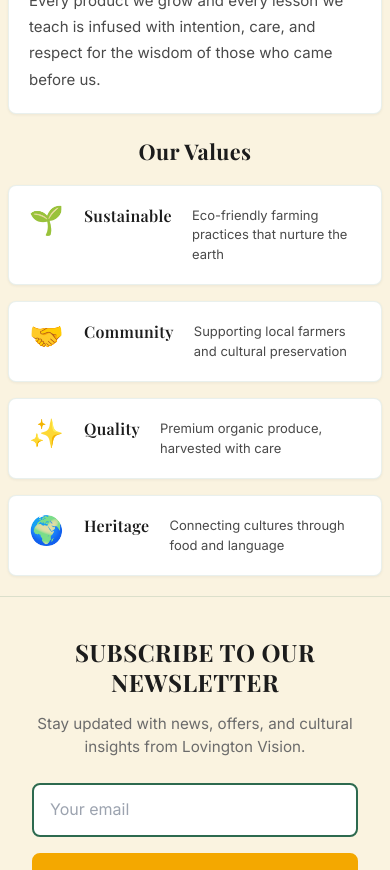
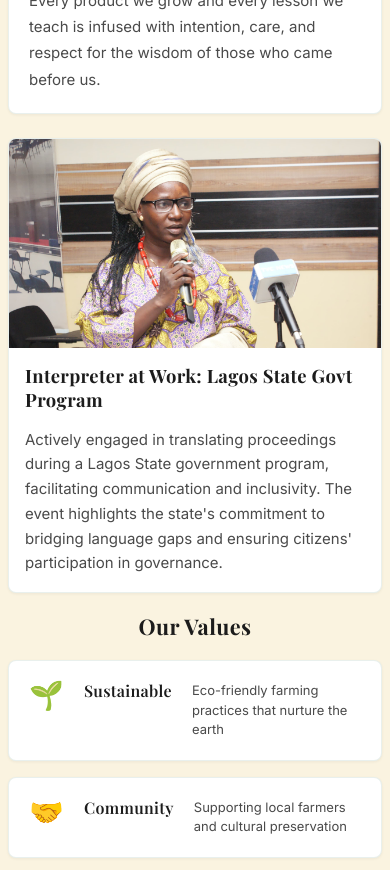
Before and after one commit to Olayimika001/Lovington-vision, a Vue app: page /about in a window 390 px wide. Shown: the part 1700-2570 px from the top of the page. Built offline with nearby package versions, Linux system fonts and the light colour scheme; a web font is replaced by a local one.

Commit message:
refractored

```diff
--- a/src/views/About.vue
+++ b/src/views/About.vue
@@ -33,6 +33,24 @@
         </article>
       </div>
 
+      <section class="interpreter-section" aria-labelledby="interpreter-heading">
+        <h2 id="interpreter-heading" class="visually-hidden">{{ t('about.interpreterTitle') }}</h2>
+        <figure class="interpreter-figure">
+          <img
+            :src="aboutImageSrc"
+            alt=""
+            class="interpreter-image"
+            width="1200"
+            height="800"
+            loading="lazy"
+          />
+          <figcaption class="interpreter-caption">
+            <h3 class="interpreter-caption-title">{{ t('about.interpreterTitle') }}</h3>
+            <p class="interpreter-caption-desc">{{ t('about.interpreterDesc') }}</p>
+          </figcaption>
+        </figure>
+      </section>
+
       <section class="values-section" aria-labelledby="values-heading">
         <h2 id="values-heading" class="values-heading">{{ t('about.values') }}</h2>
         <div class="values-grid">
@@ -48,11 +66,15 @@
 </template>
 
 <script setup>
+import { computed } from 'vue'
 import { useI18n } from 'vue-i18n'
 import PageHero from '@/components/PageHero.vue'
 import { heroImages } from '@/constants/heroImages'
 
 const { t } = useI18n()
+
+const base = (import.meta.env.BASE_URL || '/').replace(/\/$/, '')
+const aboutImageSrc = computed(() => `${base}/images/about_image.jpeg`)
 
 const values = [
   { icon: '🌱', titleKey: 'values.sustainable', descKey: 'values.sustainableDesc' },
@@ -112,6 +134,56 @@
 
 .about-card-body p:last-child {
   margin-bottom: 0;
+}
+
+/* Interpreter section - before Our Values */
+.interpreter-section {
+  margin-bottom: var(--space-xl);
+}
+.interpreter-figure {
+  margin: 0;
+  background: var(--cream);
+  border-radius: var(--border-radius);
+  overflow: hidden;
+  box-shadow: var(--shadow-soft);
+  border: 1px solid rgba(45, 106, 79, 0.1);
+}
+.interpreter-image {
+  width: 100%;
+  height: auto;
+  display: block;
+  object-fit: cover;
+  object-position: center;
+  max-height: 480px;
+}
+.interpreter-caption {
+  padding: var(--space-lg);
+  text-align: left;
+}
+.interpreter-caption-title {
+  font-family: var(--font-display);
+  font-size: clamp(1.15rem, 2vw, 1.35rem);
+  font-weight: 700;
+  color: var(--text);
+  margin: 0 0 var(--space-sm);
+  line-height: 1.3;
+}
+.interpreter-caption-desc {
+  font-size: clamp(0.9375rem, 1.2vw, 1rem);
+  color: var(--text-muted);
+  line-height: 1.65;
+  margin: 0;
+}
+.visually-hidden {
+  position: absolute;
+  width: 1px;
+  height: 1px;
+  padding: 0;
+  margin: -1px;
+  overflow: hidden;
+  clip: rect(0, 0, 0, 0);
+  white-space: nowrap;
+  border: 0;
 }
 
 /* Values section */
@@ -198,6 +270,14 @@
     padding: var(--space-md);
   }
 
+  .interpreter-section {
+    margin-bottom: var(--space-lg);
+  }
+
+  .interpreter-caption {
+    padding: var(--space-md);
+  }
+
   .values-section {
     margin-top: var(--space-md);
   }
@@ -238,6 +318,18 @@
     font-size: 0.9375rem;
   }
 
+  .interpreter-section {
+    margin-bottom: var(--space-md);
+  }
+
+  .interpreter-caption {
+    padding: var(--space-sm);
+  }
+
+  .interpreter-image {
+    max-height: 320px;
+  }
+
   .values-grid {
     gap: var(--space-sm);
   }
```
Also changed, not shown: src/locales/en.json (+1 -1 lines), src/locales/yo.json (+1 -1 lines), public/images/about_image.jpeg (added).
